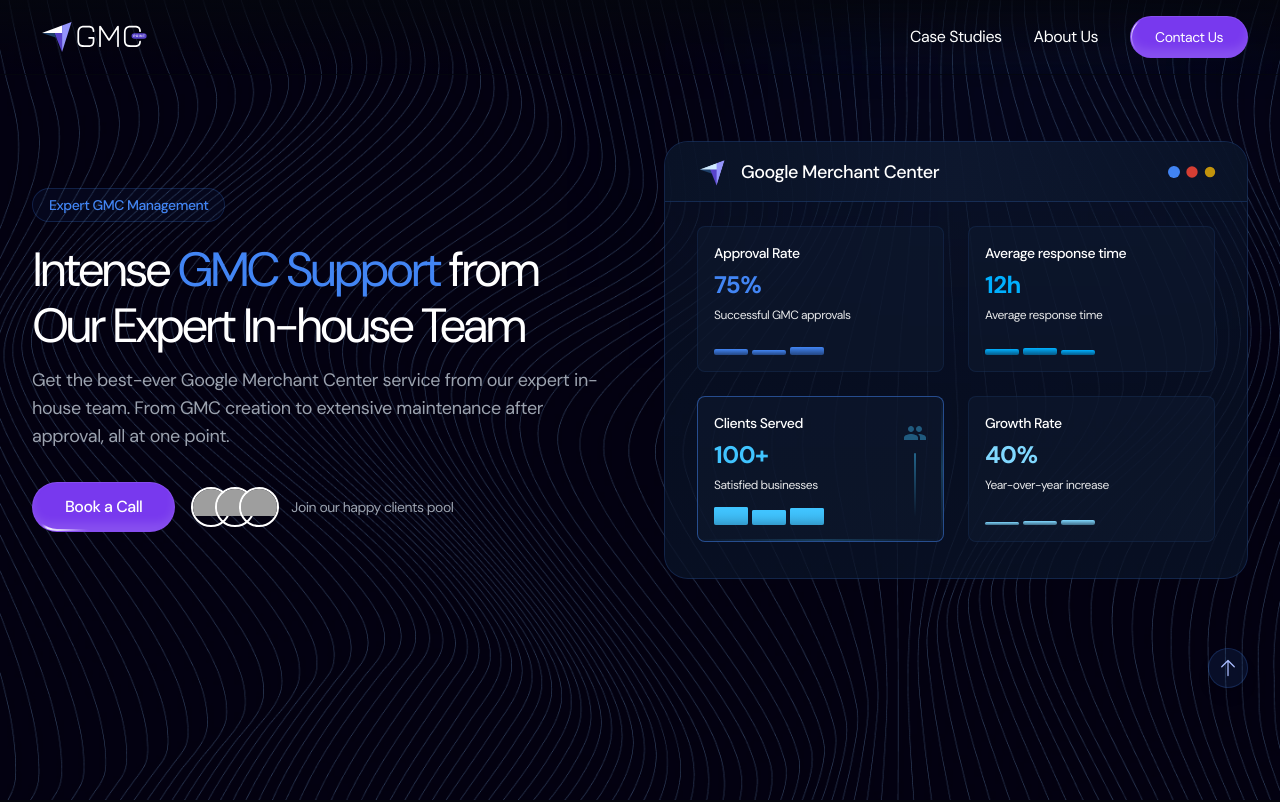
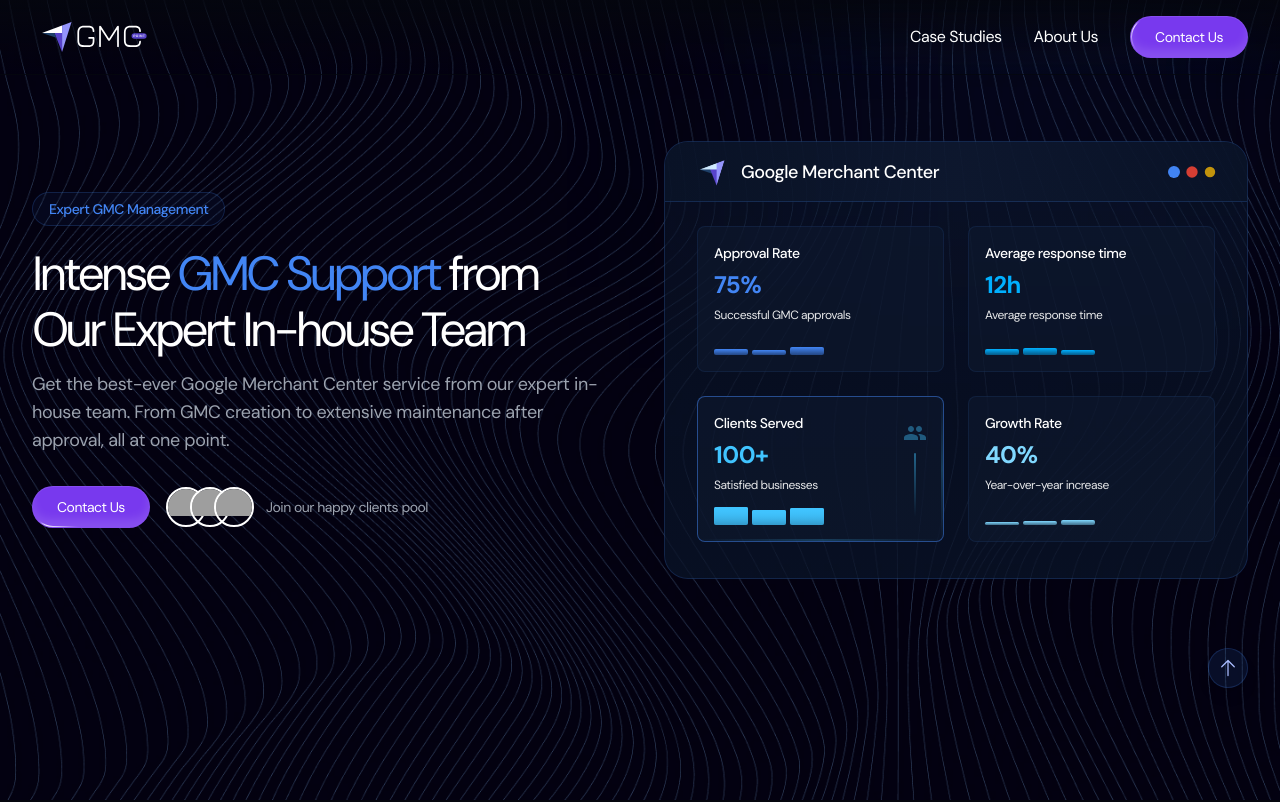
Before and after one commit to Kallolx/gmc-point, a Next.js app: page / in a window 1280 px wide. Shown: the top 802 px of the page. Built offline with nearby package versions, Linux system fonts and the light colour scheme; grey boxes are pictures that could not be loaded.

Commit message:
Scroll to footer

```diff
--- a/src/components/Landing/CtaBanner.tsx
+++ b/src/components/Landing/CtaBanner.tsx
@@ -5,6 +5,10 @@ import { ShimmerButton } from "../magicui/shimmer-button";
 import Image from "next/image";
 
 export const CtaBanner = () => {
+  const scrollToSection = (id: string) => {
+    document.getElementById(id)?.scrollIntoView({ behavior: 'smooth', block: 'start' });
+  };
+
   return (
     <div className="relative w-full overflow-hidden py-20 sm:py-28 lg:py-32">
       {/* Background Elements */}
@@ -80,6 +84,10 @@ export const CtaBanner = () => {
                 <ShimmerButton
                   className="px-6 py-2.5 text-sm font-medium"
                   background="#4285F4"
+                  onClick={(e) => {
+                    e.preventDefault();
+                    scrollToSection('footer');
+                  }}
                 >
                   Schedule Free Consultation
                 </ShimmerButton>
--- a/src/components/Landing/Hero.tsx
+++ b/src/components/Landing/Hero.tsx
@@ -6,12 +6,17 @@ import { ShimmerButton } from "../magicui/shimmer-button";
 import { motion as m } from "framer-motion";
 import MetricsDashboard from "./MetricsDashboard";
 
+
 const Hero = () => {
   const [isMounted, setIsMounted] = useState(false);
 
   useEffect(() => {
     setIsMounted(true);
   }, []);
+
+  const scrollToSection = (id: string) => {
+    document.getElementById(id)?.scrollIntoView({ behavior: 'smooth', block: 'start' });
+  };
 
   if (!isMounted) {
     return null; // or a loading state
@@ -81,9 +86,11 @@ const Hero = () => {
                 whileTap={{ scale: 0.95 }}
                 className="flex-shrink-0"
               >
-                <ShimmerButton className="px-6 sm:px-8 py-2.5 sm:py-3 text-sm sm:text-base font-medium whitespace-nowrap">
-                  Book a Call
-                </ShimmerButton>
+                <ShimmerButton
+              onClick={() => scrollToSection('footer')}
+             className="px-6 py-2.5 text-sm">
+              Contact Us
+            </ShimmerButton>
               </m.div>
 
               <div className="flex items-center gap-3">
--- a/src/components/Landing/ServiceCards.tsx
+++ b/src/components/Landing/ServiceCards.tsx
@@ -53,6 +53,10 @@ const middleCardFeatures = [
 
 export const ServiceCards = () => {
   const sectionRef = useRef(null);
+
+  const scrollToSection = (id: string) => {
+    document.getElementById(id)?.scrollIntoView({ behavior: 'smooth', block: 'start' });
+  };
 
   const cardVariants = {
     hidden: {
@@ -249,7 +253,12 @@ export const ServiceCards = () => {
                       </div>
 
                       {/* CTA Button */}
-                      <ShimmerButton className="w-full py-4 text-sm font-medium">
+                      <ShimmerButton
+                        onClick={(e) => {
+                          e.preventDefault();
+                          scrollToSection('footer');
+                        }}
+                        className="w-full py-4 text-sm font-medium">
                         Schedule Free Consultation
                       </ShimmerButton>
                     </div>
```
